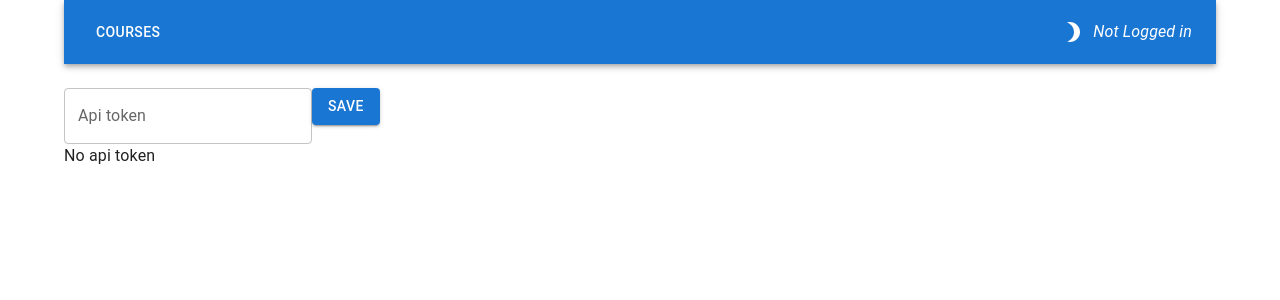
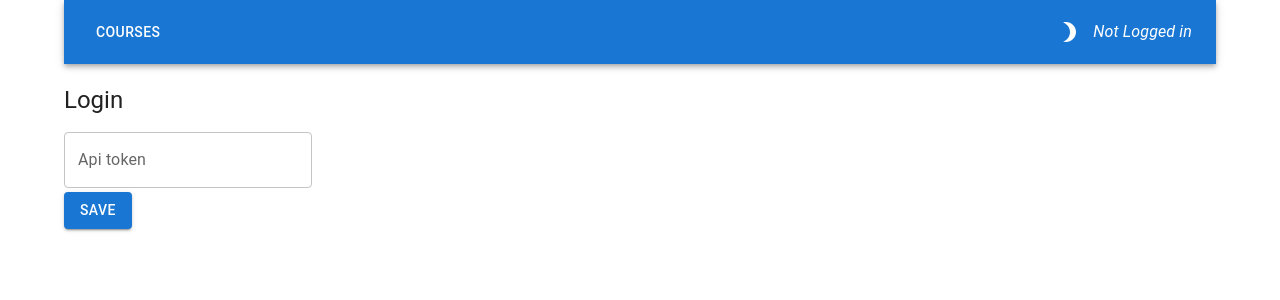
Before and after one commit to bntti/aplus-web-ide, a React (Vite) app: page /courses in a window 1280 px wide. Shown: the top 300 px of the page. Built offline with nearby package versions, Linux system fonts and the light colour scheme.

Commit message:
Add logout button and improve login route

```diff
--- a/src/app/StateProvider.tsx
+++ b/src/app/StateProvider.tsx
@@ -7,7 +7,7 @@
 };
 export const ApiTokenContext = React.createContext<ApiTokenContextT>({} as ApiTokenContextT);
 
-type User = { full_name: string | null; enrolled_courses: { id: number; name: string }[] };
+type User = { full_name: string; enrolled_courses: { id: number; name: string }[] } | null;
 type UserContextT = { user: User; setUser: React.Dispatch<React.SetStateAction<User>> };
 export const UserContext = React.createContext<UserContextT>({} as UserContextT);
 
@@ -16,7 +16,7 @@
 
 export const GlobalStateProvider = ({ children }: { children: React.ReactNode }): JSX.Element => {
     const [apiToken, setApiToken] = useState<ApiToken>(null);
-    const [user, setUser] = useState<User>({ full_name: null, enrolled_courses: [] });
+    const [user, setUser] = useState<User>(null);
     return (
         <ApiTokenContext.Provider value={{ apiToken, setApiToken }}>
             <UserContext.Provider value={{ user, setUser }}>{children}</UserContext.Provider>
--- a/src/components/Root.tsx
+++ b/src/components/Root.tsx
@@ -1,4 +1,4 @@
-import { Button, Container, CssBaseline, TextField, ThemeProvider, createTheme } from '@mui/material';
+import { Button, Container, CssBaseline, TextField, ThemeProvider, Typography, createTheme } from '@mui/material';
 import axios from 'axios';
 import { useContext, useEffect, useMemo, useState } from 'react';
 import { Outlet } from 'react-router-dom';
@@ -50,18 +50,23 @@
                 <CssBaseline enableColorScheme />
                 <Container>
                     <ToolBar />
-                    <br />
                     {apiToken === null && (
+                        <>
+                            <Typography variant="h5" sx={{ mb: 2 }}>
+                                Login
+                            </Typography>
                             <form onSubmit={addApiToken}>
                                 <TextField
                                     label="Api token"
                                     value={newApiToken}
                                     onChange={(event) => setNewApiToken(event.target.value)}
                                 />
-                            <Button variant="contained" type="submit">
+                                <br />
+                                <Button variant="contained" type="submit" sx={{ mt: 0.5 }}>
                                     save
                                 </Button>
                             </form>
+                        </>
                     )}
                     <Outlet />
                 </Container>
--- a/src/components/ToolBar.tsx
+++ b/src/components/ToolBar.tsx
@@ -3,23 +3,44 @@
 import { useContext } from 'react';
 import { Link } from 'react-router-dom';
 import { ApiTokenContext, ThemeContext, UserContext } from '../app/StateProvider';
+import LogoutIcon from '@mui/icons-material/Logout';
 
 const ToolBar = (): JSX.Element => {
     const theme = useTheme();
     const { colorMode } = useContext(ThemeContext);
-    const { apiToken } = useContext(ApiTokenContext);
-    const { user } = useContext(UserContext);
+    const { apiToken, setApiToken } = useContext(ApiTokenContext);
+    const { user, setUser } = useContext(UserContext);
     return (
-        <AppBar position="static">
+        <AppBar position="static" sx={{ mb: 2.5 }}>
             <Toolbar>
                 <Button color="inherit" component={Link} to="/courses">
                     Courses
                 </Button>
-                <IconButton sx={{ ml: 1, marginLeft: 'auto' }} onClick={colorMode.toggleTheme} color="inherit">
+                <IconButton sx={{ marginLeft: 'auto' }} onClick={colorMode.toggleTheme} color="inherit" size="large">
                     {theme.palette.mode === 'dark' ? <Brightness7 /> : <Brightness3 />}
                 </IconButton>
 
-                <Typography color="inherit">{apiToken ? <em>{user.full_name}</em> : <em>Not Logged in</em>}</Typography>
+                {apiToken === null ? (
+                    <Typography color="inherit">
+                        <em>Not Logged in</em>
+                    </Typography>
+                ) : (
+                    <>
+                        <Typography color="inherit">
+                            {user ? <em>{user.full_name}</em> : <em>Loading user...</em>}
+                        </Typography>
+
+                        <IconButton
+                            color="inherit"
+                            onClick={() => {
+                                setApiToken(null), setUser(null);
+                            }}
+                            size="large"
+                        >
+                            <LogoutIcon />
+                        </IconButton>
+                    </>
+                )}
             </Toolbar>
         </AppBar>
     );
--- a/src/routes/Courses.tsx
+++ b/src/routes/Courses.tsx
@@ -25,8 +25,8 @@
             .catch(console.error);
     }, [apiToken]);
 
-    if (apiToken === null) return <Typography>No api token</Typography>;
-    if (courses === null) return <Typography>Loading courses...</Typography>;
+    if (apiToken === null) return <></>;
+    if (user === null || courses === null) return <Typography>Loading courses...</Typography>;
     return (
         <TableContainer component={Paper}>
             <Table component="div">
```
Lines whose indentation alone changed are shown as unchanged.
